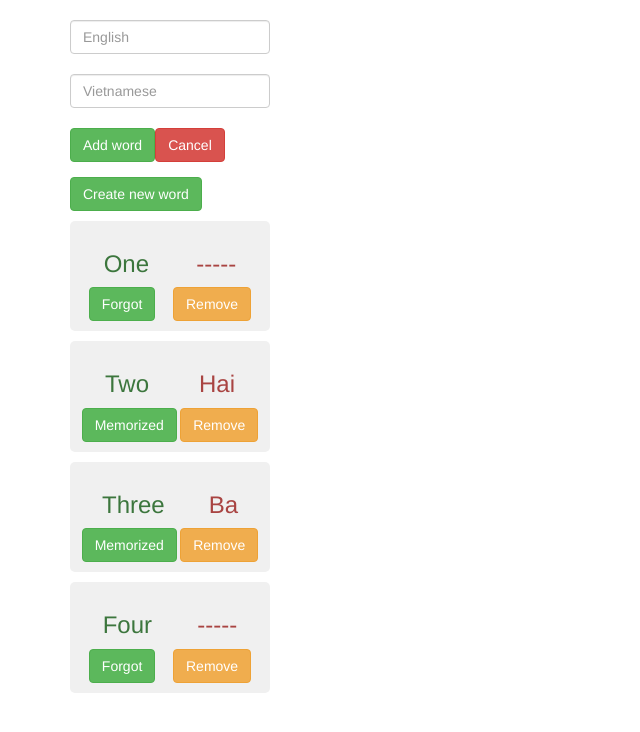
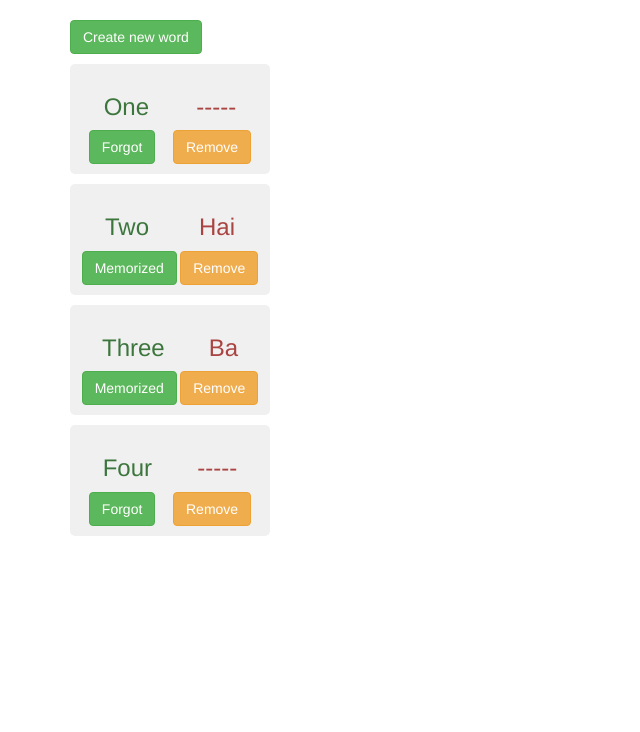
Before and after one commit to vanpho93/word1803, a React (Create React App) app: page / in a window 1280 px wide. Shown: the top 732 px of the page, without its empty margins (0-640 px from the left). Built offline with nearby package versions, Linux system fonts and the light colour scheme.

Commit message:
toggle form

```diff
--- a/src/WordList.js
+++ b/src/WordList.js
@@ -12,6 +12,7 @@ export class WordList extends Component {
             ],
             shouldShowForm: false
         };
+        this.toggleShouldShowForm = this.toggleShouldShowForm.bind(this);
     }
 
     removeWord(id) {
@@ -55,19 +56,40 @@ export class WordList extends Component {
         return this.state.words.map(renderWord);
     }
 
+    toggleShouldShowForm() {
+        this.setState({ shouldShowForm: !this.state.shouldShowForm });
+    }
+
+    getForm() {
+        if (!this.state.shouldShowForm) return (
+            <button
+                className="btn btn-success"
+                onClick={this.toggleShouldShowForm}
+            >
+                Create new word
+            </button>
+        );
+        return (
+            <div className="form-group" style={{ width: '200px' }}>
+                <input className="form-control" placeholder="English" />
+                <br />
+                <input className="form-control" placeholder="Vietnamese" />
+                <br />
+                <button className="btn btn-success">Add word</button>
+                <button
+                    className="btn btn-danger"
+                    onClick={this.toggleShouldShowForm}
+                >
+                    Cancel
+                </button>
+            </div>
+        );
+    }
     render() {
         return (
             <div>
                 <br />
-                <div className="form-group" style={{ width: '200px' }}>
-                    <input className="form-control" placeholder="English" />
-                    <br />
-                    <input className="form-control" placeholder="Vietnamese" />
-                    <br />
-                    <button className="btn btn-success">Add word</button>
-                    <button className="btn btn-danger">Cancel</button>
-                </div>
-                <button className="btn btn-success">Create new word</button>
+                { this.getForm() }
                 { this.genListWord() }
             </div>
         );
```
